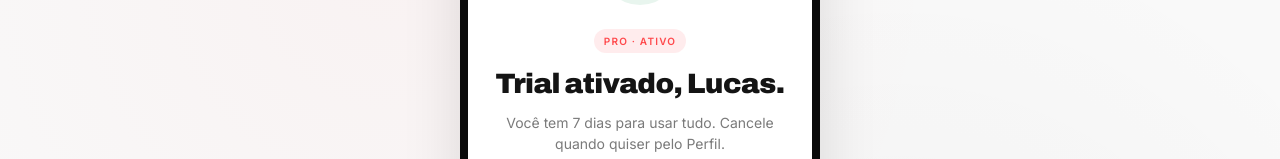
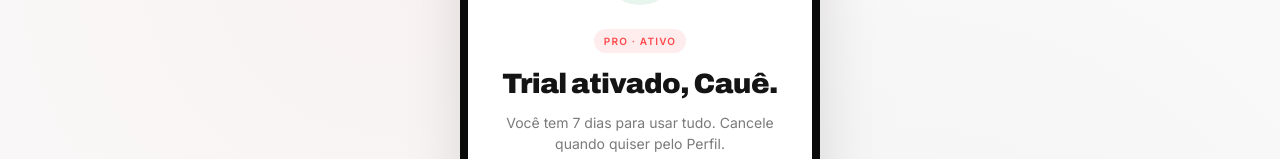
Before and after one commit to CaueCM/curso-claude-pms-exercicio, a plain HTML site: page index.html in a window 1280 px wide. Both pictures are taken after a click on the button "03 · Trial ativo". Shown: the part 286-445 px from the top of the page. Drawn offline with Linux system fonts and the light colour scheme.

Commit message:
Atualiza nome do usuário na tela de trial ativado
Co-Authored-By: Claude Opus 4.7 (1M context) <noreply@anthropic.com>

```diff
--- a/index.html
+++ b/index.html
@@ -265,7 +265,7 @@
                 <svg viewBox="0 0 24 24"><polyline points="20 6 9 17 4 12"/></svg>
               </div>
               <span class="success-tag">Pro · ativo</span>
-              <h2 class="success-title">Trial ativado, Lucas.</h2>
+              <h2 class="success-title">Trial ativado, Cauê.</h2>
               <p class="success-subtitle">Você tem 7 dias para usar tudo. Cancele quando quiser pelo Perfil.</p>
             </div>
 
```
